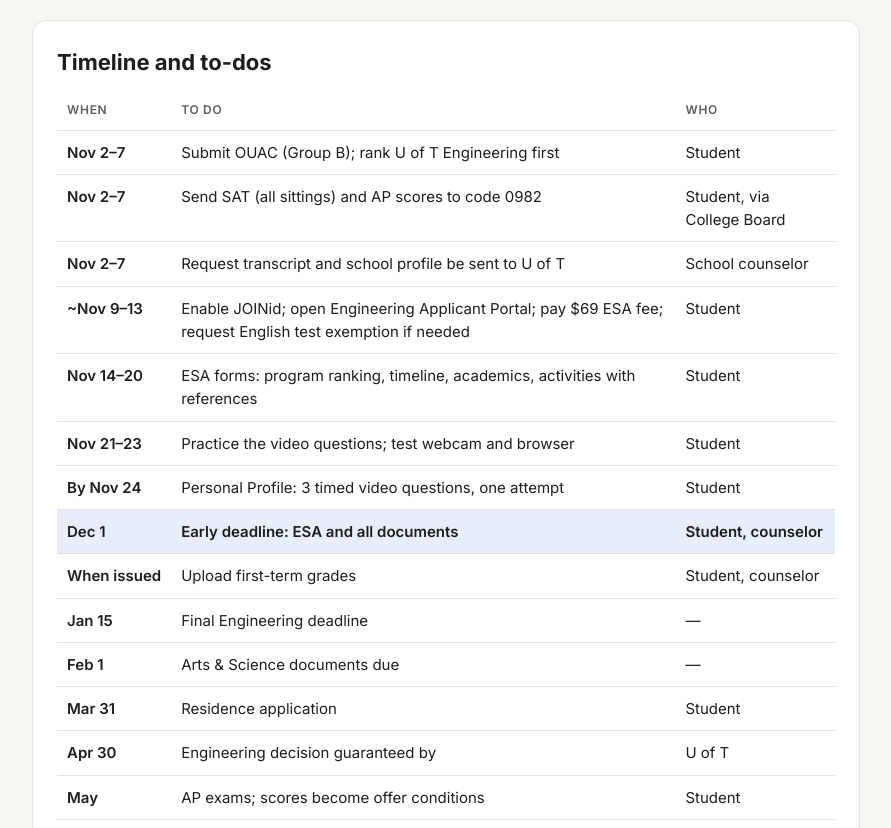
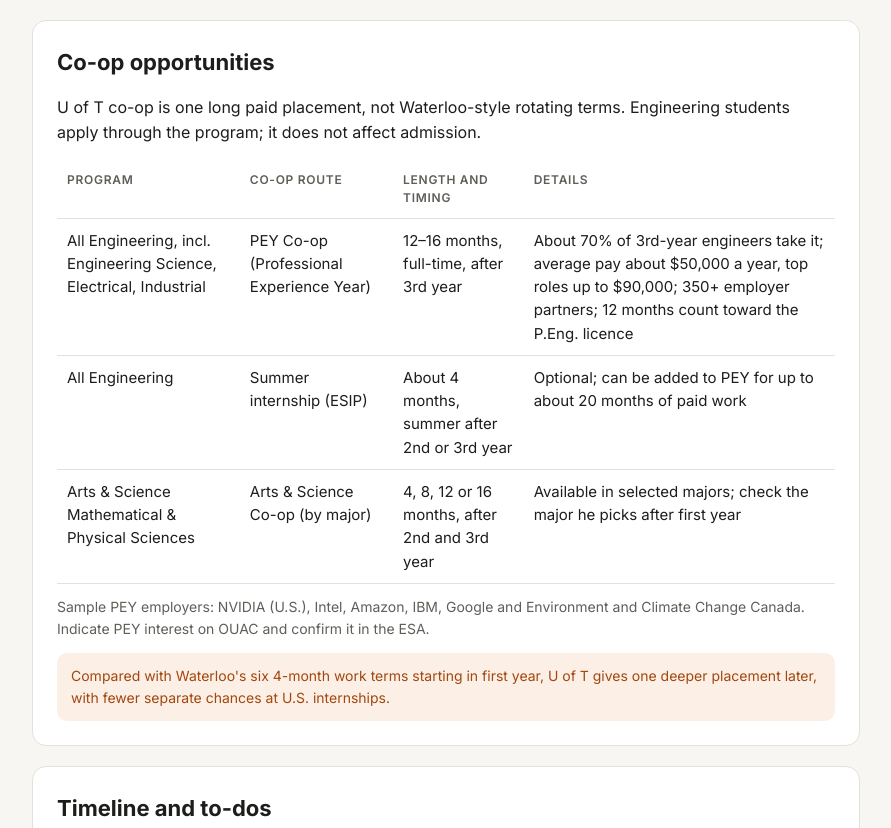
Before and after one commit to huazheng0904/applications, a plain HTML site: page index.html in a window 1280 px wide. Shown: the part 967-1795 px from the top of the page, without its empty margins (194-1085 px from the left). Drawn offline with Linux system fonts and the light colour scheme.

Commit message:
Add co-op opportunities section
Co-Authored-By: Claude Opus 5.5 <noreply@anthropic.com>
Claude-Session: https://claude.ai/code/session_01YJVyAtcGaQwv3pv8u1GGPx

```diff
--- a/index.html
+++ b/index.html
@@ -89,6 +89,23 @@
   </section>
 
   <section>
+    <h2>Co-op opportunities</h2>
+    <p>U of T co-op is one long paid placement, not Waterloo-style rotating terms. Engineering students apply through the program; it does not affect admission.</p>
+    <div class="tablewrap">
+    <table>
+      <thead><tr><th>Program</th><th>Co-op route</th><th>Length and timing</th><th>Details</th></tr></thead>
+      <tbody>
+        <tr><td>All Engineering, incl. Engineering Science, Electrical, Industrial</td><td>PEY Co-op (Professional Experience Year)</td><td>12–16 months, full-time, after 3rd year</td><td>About 70% of 3rd-year engineers take it; average pay about $50,000 a year, top roles up to $90,000; 350+ employer partners; 12 months count toward the P.Eng. licence</td></tr>
+        <tr><td>All Engineering</td><td>Summer internship (ESIP)</td><td>About 4 months, summer after 2nd or 3rd year</td><td>Optional; can be added to PEY for up to about 20 months of paid work</td></tr>
+        <tr><td>Arts &amp; Science Mathematical &amp; Physical Sciences</td><td>Arts &amp; Science Co-op (by major)</td><td>4, 8, 12 or 16 months, after 2nd and 3rd year</td><td>Available in selected majors; check the major he picks after first year</td></tr>
+      </tbody>
+    </table>
+    </div>
+    <p class="note">Sample PEY employers: NVIDIA (U.S.), Intel, Amazon, IBM, Google and Environment and Climate Change Canada. Indicate PEY interest on OUAC and confirm it in the ESA.</p>
+    <div class="warn">Compared with Waterloo's six 4-month work terms starting in first year, U of T gives one deeper placement later, with fewer separate chances at U.S. internships.</div>
+  </section>
+
+  <section>
     <h2>Timeline and to-dos</h2>
     <div class="tablewrap">
     <table>
@@ -140,6 +157,9 @@
       <li><a href="https://future.utoronto.ca/deadlines">U of T dates and deadlines</a></li>
       <li><a href="https://ouinfo.ca/programs/tpg">Mathematical &amp; Physical Sciences (TPG)</a></li>
       <li><a href="https://engineeringcareers.utoronto.ca/?p=9062">PEY Co-op</a></li>
+      <li><a href="https://undergrad.engineering.utoronto.ca/internships-jobs-careers/">Engineering internships (PEY and ESIP)</a></li>
+      <li><a href="https://hireuoftcoop.utoronto.ca/wp-content/uploads/U-of-T-Co-op-Brochure.pdf">U of T Co-op (Arts &amp; Science terms)</a></li>
+      <li><a href="https://discover.engineering.utoronto.ca/programs/engineering-programs/electrical-computer-engineering/">ECE sample PEY employers</a></li>
     </ul>
   </footer>
 </main>
```
Also changed, not shown: 1 other file.
